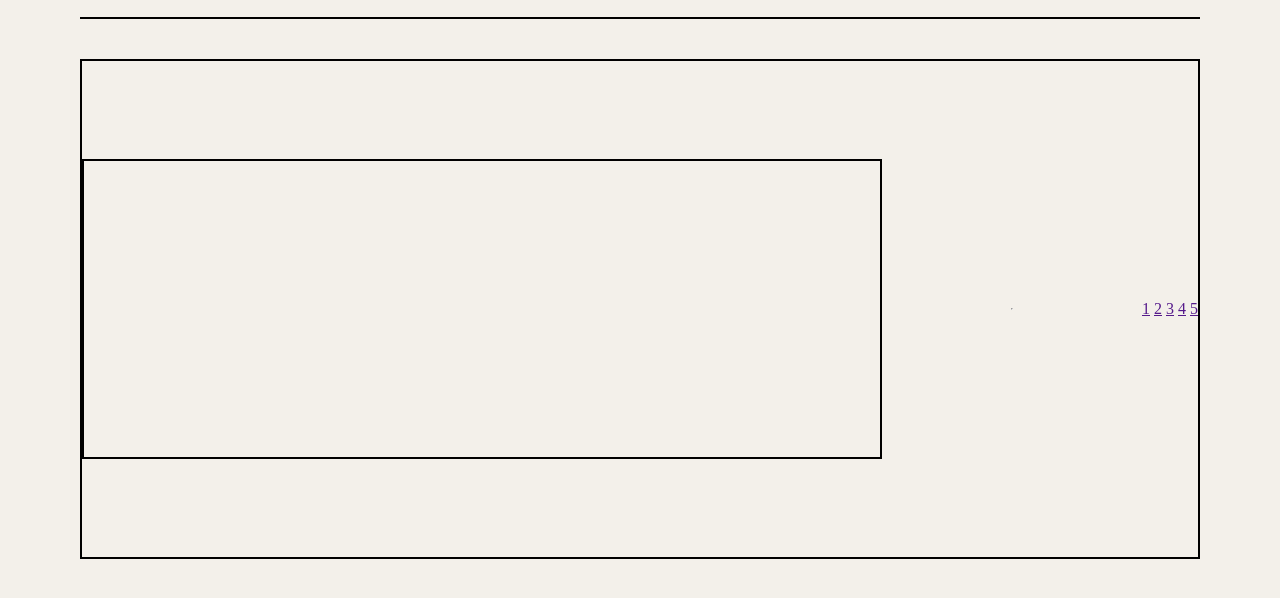
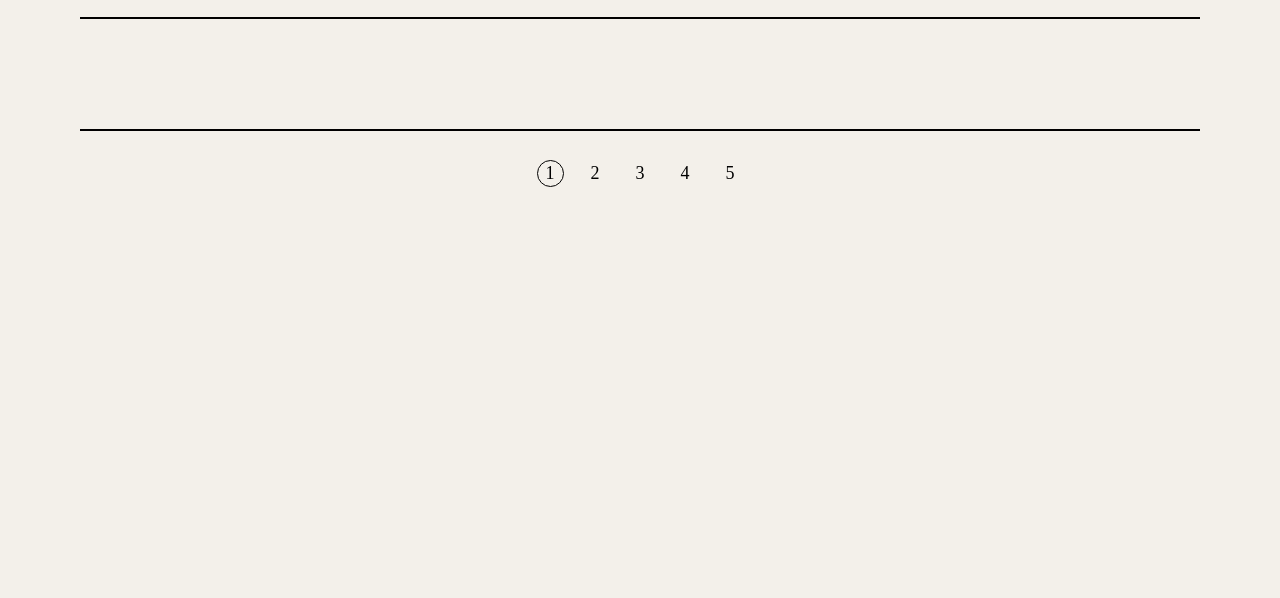
Before and after one commit to MonkeyBoy248/module1_part3_gallery, a plain HTML site: page pages/index.html in a window 1280 px wide. Shown: the part 70-668 px from the top of the page. Drawn offline with Linux system fonts and the light colour scheme.

Commit message:
chore: add style for new elements
add style for new elements

MODULE-1-PART-3

```diff
--- a/styles/style.css
+++ b/styles/style.css
@@ -69,16 +69,68 @@ body {
 
 .gallery__inner {
   width: 100%;
-  height: 500px;
-  border: 2px solid black;
   display: flex;
+  flex-direction: column;
   align-items: center;
   justify-content: center;
+  padding: 30px 0;
 }
 
 .gallery__photos {
   max-width: 800px;
   width: 100%;
-  height: 300px;
-  border: solid 2px #000;
+  display: grid;
+  grid-template-columns: repeat(auto-fill, minmax(250px, 1fr));
+  grid-auto-rows: 250px;
+  gap: 10px;
 }
+
+.gallery__picture-wrapper {
+  width: 80px;
+  height: 80px;
+}
+
+.gallery__img {
+  width: 100%;
+  height: 100%;
+  object-fit: cover;
+}
+
+.gallery__pages {
+  display: flex;
+  align-items: center;
+  gap: 20px;
+}
+
+.gallery__divider {
+  background-color: #000;
+  width: 100%;
+  height: 2px;
+  border: none;
+  margin-top: 40px;
+  margin-bottom: 30px;
+}
+
+.gallery__page-link {
+  text-decoration: none;
+  color: #000;
+  font-size: 18px;
+  cursor: pointer;
+  transition: 0.3s ease-in-out;
+  padding: 2px 8px;
+  border-radius: 50%;
+}
+
+.gallery__page-link.active {
+  outline: 1px solid #000;
+}
+
+.gallery__page-link:hover {
+  opacity: 0.3;
+  outline: 1px solid #000;
+}
+
+.gallery__error-message {
+  font-size: 18px;
+  color: #c41d1d;
+}
```
